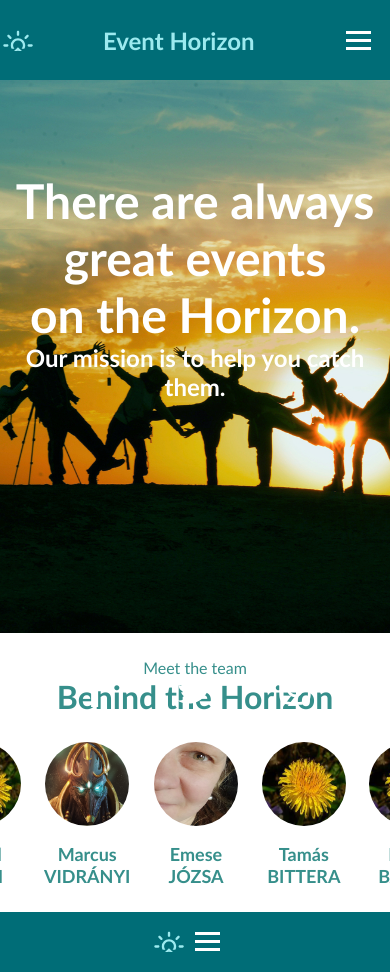
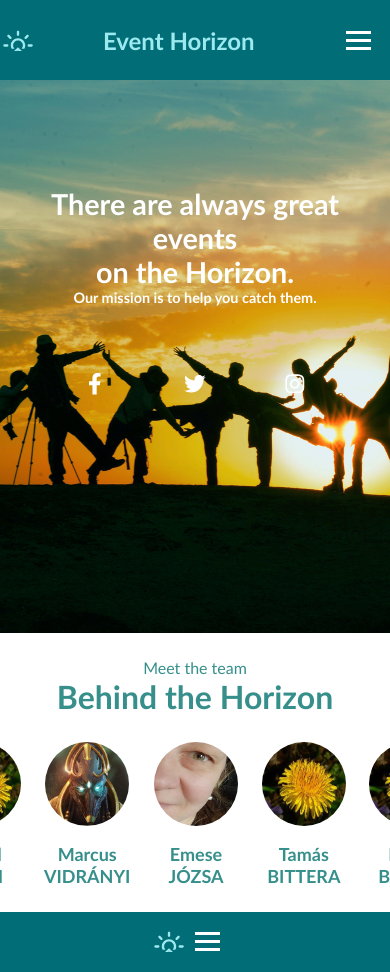
Before and after one commit to Arpadtoth100/EventHorizon, a React (Create React App) app: page /about in a window 390 px wide. Shown: the top 972 px of the page. Built offline with nearby package versions, Linux system fonts and the light colour scheme; no server answers.

Commit message:
css work on main page (work in progress)

```diff
--- a/src/App.css
+++ b/src/App.css
@@ -1365,4 +1365,11 @@ a.active {
   .cards-list {
     flex-direction: column;
   }
+
+  .aboutus-hero-text {
+    margin: 15px;
+    font-size: 90%;
+    z-index: 0;
+  }
+
 }
--- a/src/Video.css
+++ b/src/Video.css
@@ -84,3 +84,10 @@
 .footer_main {
   z-index: 999;
 }
+
+@media screen and (max-width: 960px) {
+  .followus {
+    margin-top: 8vh;;
+  }
+
+}
```
